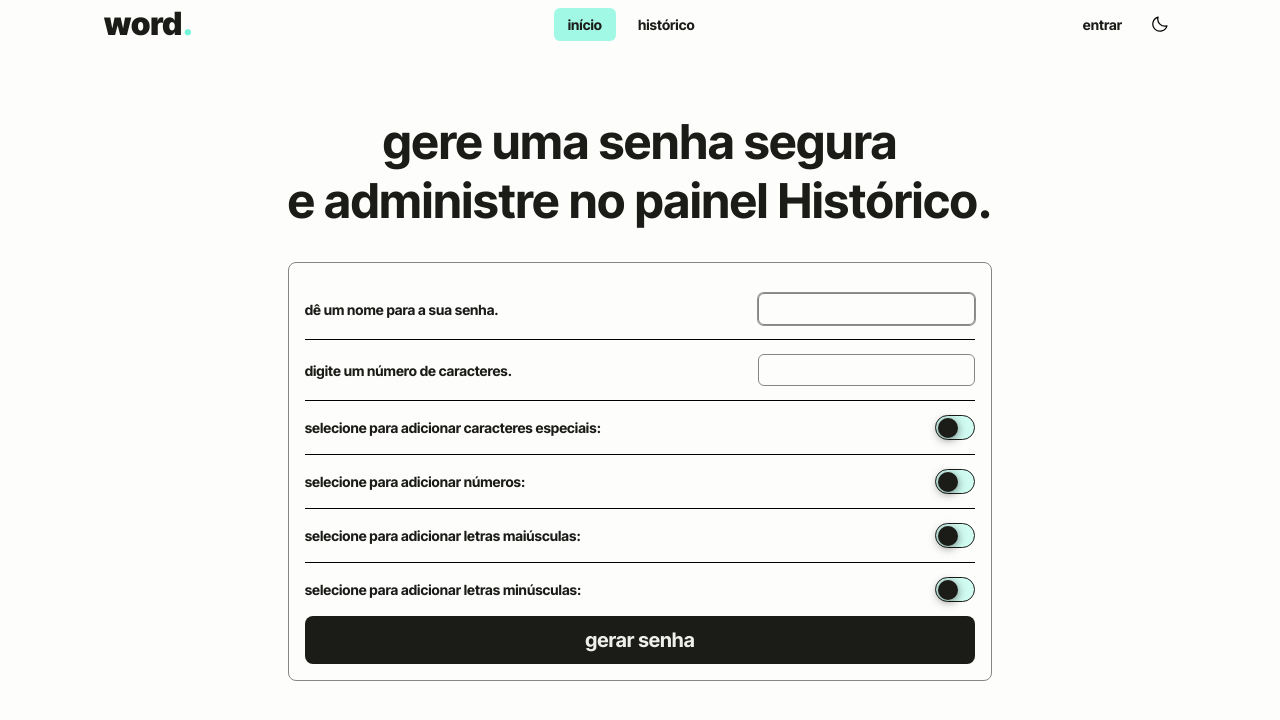
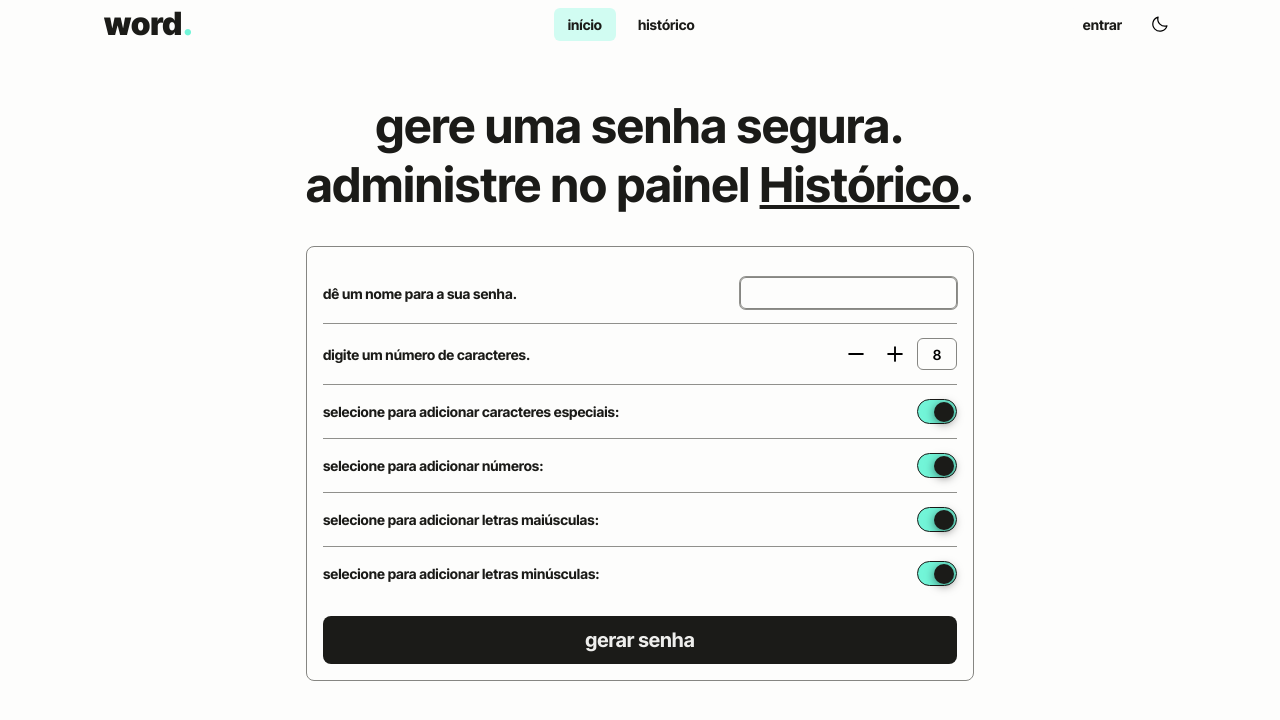
Before and after one commit to bernardinorafael/passworth, a React (Vite) app: page / in a window 1280 px wide. Shown: the top 720 px of the page. Built offline with nearby package versions, Linux system fonts and the light colour scheme.

Commit message:
feat: validation on forms

```diff
--- a/src/components/Header/styles.ts
+++ b/src/components/Header/styles.ts
@@ -47,12 +47,12 @@ export const Container = styled.div`
         user-select: none;
 
         &:hover {
-          background-color: ${({ theme }) => theme.COLORS.cyan[100]};
+          background-color: ${({ theme }) => theme.COLORS.base[1000]};
           transition: background-color 0.3s;
         }
 
         &.active {
-          background-color: ${({ theme }) => theme.COLORS.cyan[300]};
+          background-color: ${({ theme }) => theme.COLORS.cyan[100]};
         }
       }
     }
--- a/src/components/Switch/index.tsx
+++ b/src/components/Switch/index.tsx
@@ -1,8 +1,25 @@
 import { SwitchRoot, SwitchThumb } from "./styles"
 
-export default function Switch() {
+type SwitchProps = {
+  checked: boolean
+  onClick: () => void
+  onCheckedChange: () => void
+  defaultChecked: boolean | null
+}
+
+export default function Switch({
+  checked,
+  onClick,
+  defaultChecked,
+  onCheckedChange,
+}: SwitchProps) {
   return (
-    <SwitchRoot>
+    <SwitchRoot
+      onClick={onClick}
+      checked={checked}
+      defaultChecked={defaultChecked!}
+      onCheckedChange={onCheckedChange}
+    >
       <SwitchThumb />
     </SwitchRoot>
   )
--- a/src/components/Switch/styles.ts
+++ b/src/components/Switch/styles.ts
@@ -31,6 +31,6 @@ export const SwitchThumb = styled(Thumb)`
   box-shadow: 0 2px 10px rgba(0, 0, 0, 0.5);
 
   &[data-state="checked"] {
-    transform: translateX(15px);
+    transform: translateX(16px);
   }
 `
--- a/src/context/PasswordContext.tsx
+++ b/src/context/PasswordContext.tsx
@@ -1,11 +1,46 @@
 import * as React from "react"
 
-type PasswordContextType = {}
+type PasswordContextType = {
+  passwordLength: number
+  password: string[]
+  incrementPasswordLength: () => void
+  decrementPasswordLength: () => void
+  resetPasswordLength: () => void
+}
 
 export const PasswordContext = React.createContext<PasswordContextType | null>(null)
 
 export function PasswordProvider({ children }: { children: React.ReactNode }) {
-  return <PasswordContext.Provider value={{}}>{children}</PasswordContext.Provider>
+  const [password] = React.useState<string[]>(["kjdD*46Df1mWO@("])
+  const [passwordLength, setPasswordLength] = React.useState(8)
+
+  function resetPasswordLength() {
+    setPasswordLength(8)
+  }
+
+  function decrementPasswordLength() {
+    if (passwordLength <= 8) return
+    setPasswordLength(passwordLength - 1)
+  }
+
+  function incrementPasswordLength() {
+    if (passwordLength >= 24) return
+    setPasswordLength(passwordLength + 1)
+  }
+
+  return (
+    <PasswordContext.Provider
+      value={{
+        password,
+        passwordLength,
+        resetPasswordLength,
+        decrementPasswordLength,
+        incrementPasswordLength,
+      }}
+    >
+      {children}
+    </PasswordContext.Provider>
+  )
 }
 
 export default function usePasswordContext() {
--- a/src/css/global-styled.ts
+++ b/src/css/global-styled.ts
@@ -33,6 +33,10 @@ export const GlobalStyle = createGlobalStyle`
 		color: inherit;
 	}
 
+	button {
+		cursor: pointer;
+	}
+
 	::-webkit-scrollbar {
 		width: .8rem;
 		background: ${({ theme }) => theme.COLORS.base[700]};
--- a/src/css/pages/Home.ts
+++ b/src/css/pages/Home.ts
@@ -1,4 +1,4 @@
-import styled from "styled-components"
+import styled, { css } from "styled-components"
 
 export const Container = styled.div`
   align-items: center;
@@ -7,7 +7,7 @@ export const Container = styled.div`
   justify-content: space-between;
   margin: 0 auto;
   max-width: 1120px;
-  padding: 4rem 1.5rem;
+  padding: 3rem 1.5rem;
   width: 100%;
 
   main {
@@ -19,12 +19,17 @@ export const Container = styled.div`
       font-size: 3rem;
       text-align: center;
 
-      > a:hover {
+      > a {
         text-decoration: underline;
+
+        &:hover {
+          background: ${({ theme }) => theme.COLORS.cyan[300]};
+          transition: background-color 0.2s;
+        }
       }
     }
 
-    > div {
+    form {
       border-radius: 8px;
       border: 1px solid ${({ theme }) => theme.COLORS.base[300]};
       display: flex;
@@ -34,15 +39,53 @@ export const Container = styled.div`
   }
 `
 
-export const TypeCharacterContainer = styled.div`
+type TypeCharacterContainerProps = {
+  error?: boolean
+}
+
+export const TypeCharacterContainer = styled.div<TypeCharacterContainerProps>`
   align-items: center;
   display: flex;
   justify-content: space-between;
   padding: 0.875rem 0;
   width: 100%;
 
+  span {
+    font-size: 0.875rem;
+    color: ${({ theme }) => theme.COLORS.red[100]};
+    font-weight: 700;
+  }
+
   & + div {
-    border-top: 1px solid black;
+    border-top: 1px solid ${({ theme }) => theme.COLORS.base[400]};
+  }
+
+  > div {
+    align-items: center;
+    display: flex;
+    gap: 0.225rem;
+    margin-left: auto;
+    padding: 0 0.225rem;
+
+    > button {
+      background-color: transparent;
+      border-radius: 6px;
+      border: none;
+      height: 2rem;
+      line-height: 0;
+      outline: none;
+      padding: 0 0.5rem;
+
+      &:focus {
+        box-shadow: 0 0 0 1px ${({ theme }) => theme.COLORS.base[400]};
+      }
+
+      &:active {
+        svg {
+          transform: scale(1.2);
+        }
+      }
+    }
   }
 
   input {
@@ -54,10 +97,35 @@ export const TypeCharacterContainer = styled.div`
     max-width: 300px;
     padding: 0 0.5rem;
 
+    &::placeholder {
+      color: ${({ theme }) => theme.COLORS.red[100]};
+      font-weight: 700;
+    }
+
     &:focus {
       box-shadow: 0 0 0 1px ${({ theme }) => theme.COLORS.base[400]};
     }
+
+    &[type="number"] {
+      max-width: 40px;
+      pointer-events: none;
+      text-align: center;
+      user-select: none;
+
+      &::-webkit-inner-spin-button {
+        appearance: none;
+      }
+    }
   }
+
+  ${({ error, theme }) =>
+    error &&
+    css`
+      input {
+        box-shadow: 0 0 0 2px ${theme.COLORS.red[100]} !important;
+        border: none;
+      }
+    `}
 `
 
 export const GeneratePasswordButton = styled.button`
@@ -69,9 +137,16 @@ export const GeneratePasswordButton = styled.button`
   font-size: 1.25rem;
   font-weight: 700;
   height: 3rem;
+  margin-top: 1rem;
   outline: none;
+  user-select: none;
 
-  &:hover {
+  &:disabled {
+    opacity: 0.8;
+    cursor: not-allowed;
+  }
+
+  &:not(:disabled):hover {
     background-color: ${({ theme }) => theme.COLORS.base[1100]};
     border: 1px solid ${({ theme }) => theme.COLORS.base[300]};
     color: ${({ theme }) => theme.COLORS.base[100]};
--- a/src/pages/Home.tsx
+++ b/src/pages/Home.tsx
@@ -1,49 +1,215 @@
+import { zodResolver } from "@hookform/resolvers/zod"
+import * as Icon from "phosphor-react"
+import * as React from "react"
+import * as Dialog from "@radix-ui/react-dialog"
+import { Controller, useForm } from "react-hook-form"
 import { Link } from "react-router-dom"
+import { z } from "zod"
 import Switch from "../components/Switch"
-import { Container, GeneratePasswordButton, TypeCharacterContainer } from "../css/pages/Home"
+import usePasswordContext from "../context/PasswordContext"
+import {
+  Container,
+  GeneratePasswordButton,
+  TypeCharacterContainer,
+} from "../css/pages/Home"
+import NewPasswordDialog from "../components/NewPasswordDialog"
+
+const newPasswordValidationSchema = z.object({
+  length: z.number(),
+  description: z.string().min(1, "campo obrigatório."),
+  hasNumber: z.boolean().nullable(),
+  hasSymbol: z.boolean().nullable(),
+  hasUppercase: z.boolean().nullable(),
+  hasLowercase: z.boolean().nullable(),
+})
+
+type NewPasswordFormProps = z.infer<typeof newPasswordValidationSchema>
 
 export default function HomeScreen() {
+  const {
+    passwordLength,
+    resetPasswordLength,
+    decrementPasswordLength,
+    incrementPasswordLength,
+  } = usePasswordContext()
+
+  const [isDialogResultOpen, setIsDialogResultOpen] = React.useState(false)
+  const [isSymbolActive, setIsSymbolActive] = React.useState(true)
+  const [isNumberActive, setIsNumberActive] = React.useState(true)
+  const [isUppercaseActive, setIsUppercaseActive] = React.useState(true)
+  const [isLowercaseActive, setIsLowercaseActive] = React.useState(true)
+
+  const {
+    reset,
+    control,
+    register,
+    handleSubmit,
+    formState: { isSubmitting, errors },
+  } = useForm<NewPasswordFormProps>({
+    resolver: zodResolver(newPasswordValidationSchema),
+    defaultValues: {
+      hasNumber: true,
+      hasLowercase: true,
+      hasUppercase: true,
+      hasSymbol: true,
+      length: 8,
+    },
+  })
+
+  async function handleCreateNewPassword(data: NewPasswordFormProps) {
+    await new Promise((resolve) => setTimeout(resolve, 500))
+
+    console.log(data)
+
+    resetPasswordLength()
+    setIsSymbolActive(true)
+    setIsNumberActive(true)
+    setIsUppercaseActive(true)
+    setIsLowercaseActive(true)
+    setIsDialogResultOpen(true)
+
+    reset()
+  }
+
+  function handleActiveSymbolButton() {
+    setIsSymbolActive(!isSymbolActive)
+  }
+
+  function handleActiveNumberButton() {
+    setIsNumberActive(!isNumberActive)
+  }
+
+  function handleActiveUppercaseButton() {
+    setIsUppercaseActive(!isUppercaseActive)
+  }
+
+  function handleActiveLowercaseButton() {
+    setIsLowercaseActive(!isLowercaseActive)
+  }
+
   return (
     <Container>
       <main>
         <h1>
-          gere uma senha segura <br />e administre no painel{" "}
+          gere uma senha segura. <br /> administre no painel{" "}
           <Link to="/history">Histórico</Link>.
         </h1>
 
-        <div>
-          <TypeCharacterContainer>
+        <form onSubmit={handleSubmit(handleCreateNewPassword)}>
+          <TypeCharacterContainer error={!!errors.description?.message}>
             <strong>dê um nome para a sua senha.</strong>
-            <input autoFocus type="text" />
+            <input
+              autoFocus
+              type="text"
+              {...register("description")}
+              placeholder={errors.description?.message}
+            />
           </TypeCharacterContainer>
 
           <TypeCharacterContainer>
             <strong>digite um número de caracteres.</strong>
-            <input type="text" />
+
+            <div>
+              <button type="button" onClick={decrementPasswordLength}>
+                <Icon.Minus weight="bold" size={20} />
+              </button>
+              <button type="button" onClick={incrementPasswordLength}>
+                <Icon.Plus weight="bold" size={20} />
+              </button>
+            </div>
+
+            <input
+              min={8}
+              max={24}
+              type="number"
+              value={passwordLength}
+              {...register("length", { valueAsNumber: true })}
+            />
           </TypeCharacterContainer>
 
           <TypeCharacterContainer>
             <strong>selecione para adicionar caracteres especiais:</strong>
-            <Switch />
+            <Controller
+              control={control}
+              name="hasSymbol"
+              render={({ field }) => {
+                return (
+                  <Switch
+                    checked={isSymbolActive}
+                    defaultChecked={field.value}
+                    onCheckedChange={field.onChange}
+                    onClick={handleActiveSymbolButton}
+                  />
+                )
+              }}
+            />
           </TypeCharacterContainer>
 
           <TypeCharacterContainer>
             <strong>selecione para adicionar números:</strong>
-            <Switch />
+            <Controller
+              control={control}
+              name="hasNumber"
+              render={({ field }) => {
+                return (
+                  <Switch
+                    checked={isNumberActive}
+                    defaultChecked={field.value}
+                    onCheckedChange={field.onChange}
+                    onClick={handleActiveNumberButton}
+                  />
+                )
+              }}
+            />
           </TypeCharacterContainer>
 
           <TypeCharacterContainer>
             <strong>selecione para adicionar letras maiúsculas:</strong>
-            <Switch />
+            <Controller
+              control={control}
+              name="hasUppercase"
+              render={({ field }) => {
+                return (
+                  <Switch
+                    checked={isUppercaseActive}
+                    defaultChecked={field.value}
+                    onCheckedChange={field.onChange}
+                    onClick={handleActiveUppercaseButton}
+                  />
+                )
+              }}
+            />
           </TypeCharacterContainer>
 
           <TypeCharacterContainer>
             <strong>selecione para adicionar letras minúsculas:</strong>
-            <Switch />
+            <Controller
+              control={control}
+              name="hasLowercase"
+              render={({ field }) => {
+                return (
+                  <Switch
+                    checked={isLowercaseActive}
+                    defaultChecked={field.value}
+                    onCheckedChange={field.onChange}
+                    onClick={handleActiveLowercaseButton}
+                  />
+                )
+              }}
+            />
           </TypeCharacterContainer>
 
-          <GeneratePasswordButton>gerar senha</GeneratePasswordButton>
-        </div>
+          <Dialog.Root open={isDialogResultOpen} onOpenChange={setIsDialogResultOpen}>
+            <GeneratePasswordButton
+              disabled={isSubmitting || !!errors.description?.message}
+              type="submit"
+            >
+              {isSubmitting ? "gerando senha" : "gerar senha"}
+            </GeneratePasswordButton>
+
+            <NewPasswordDialog />
+          </Dialog.Root>
+        </form>
       </main>
     </Container>
   )
```
Also changed, not shown: package.json (+7 -1 lines), src/@types/password.d.ts (added, +11 -0 lines), .eslintrc.json, 2 other files (tests, documents, lock files or other folders).
